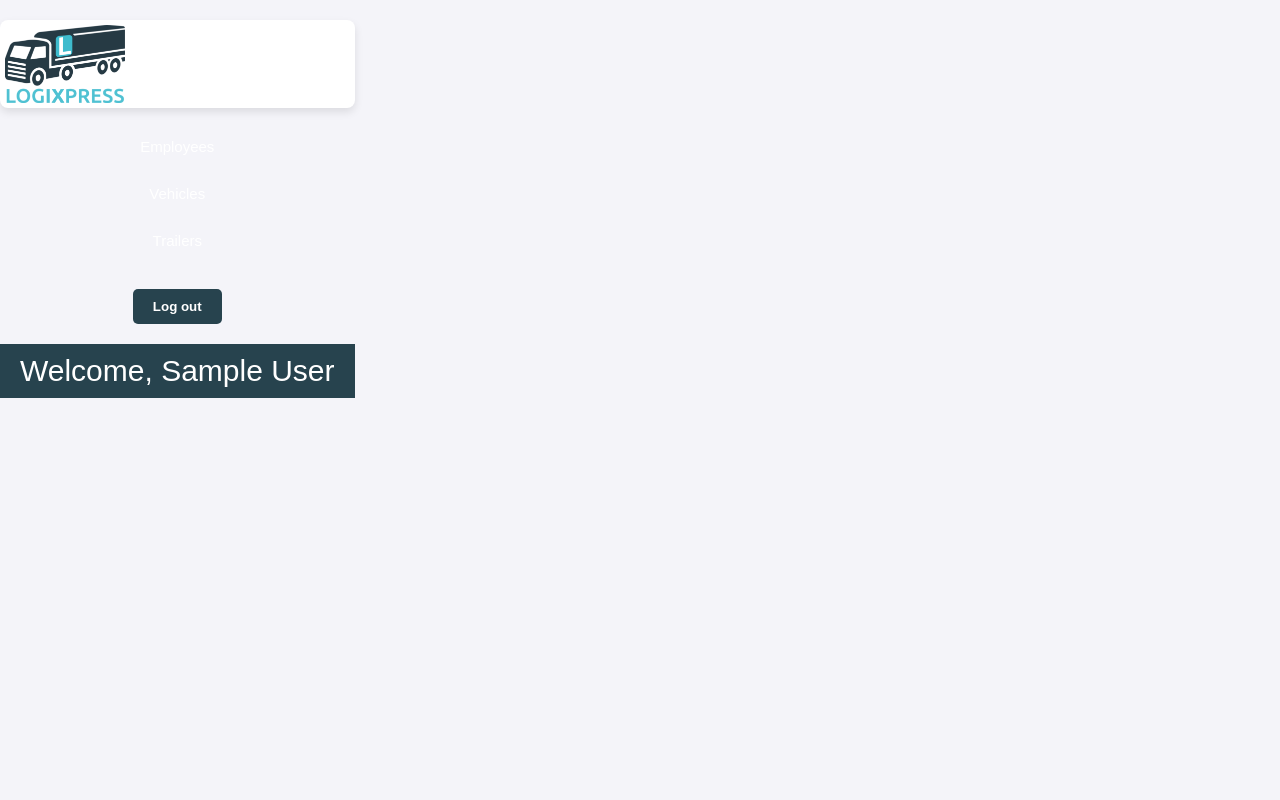
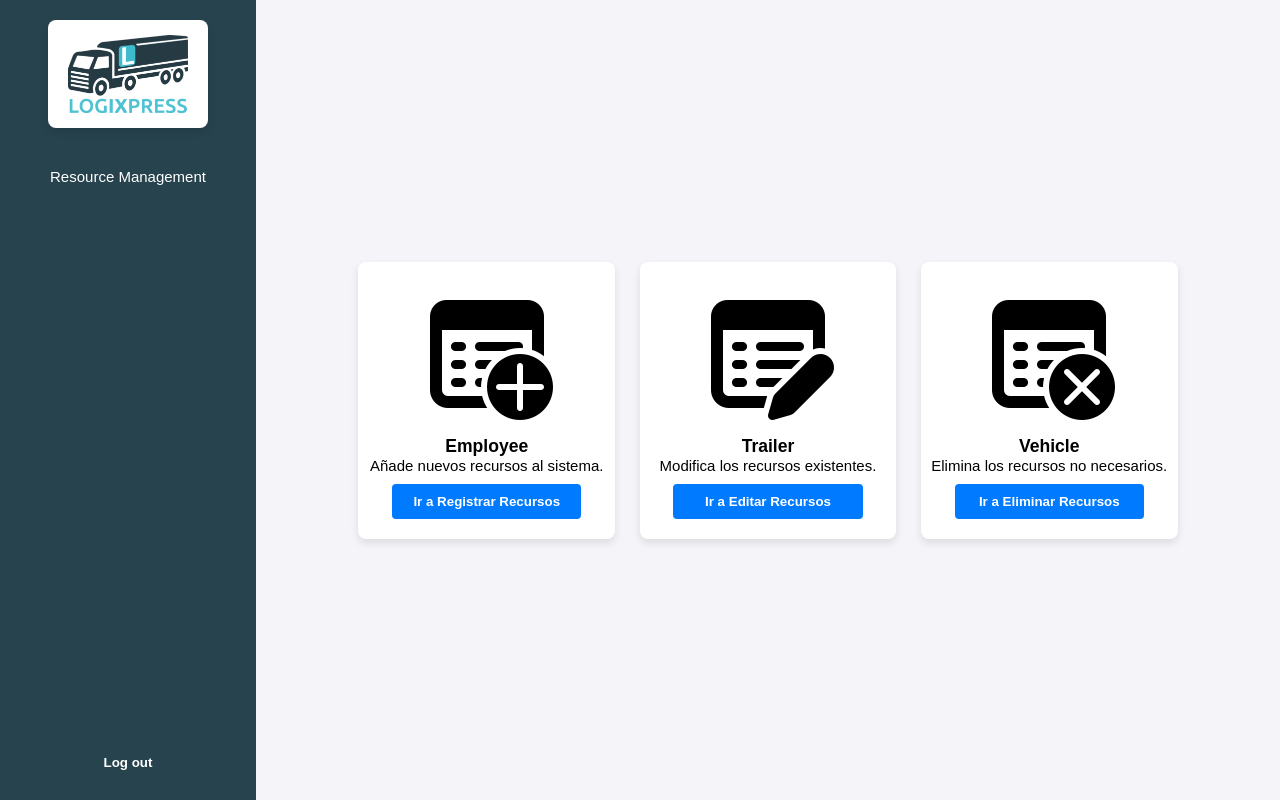
Before and after one commit to MGDavid01/LOGIXPRESS, a PHP site: page /menuADM.php?section=gestion in a window 1280 px wide. Run offline with PHP 8.4, Linux system fonts and the light colour scheme; the visitor is signed in with stand-in values (Sample User, id 1).

Commit message:
cambios tempranos

```diff
--- a/BD_LOGIXPRESS/INSERT_LOGIXPRESS.SQL
+++ b/BD_LOGIXPRESS/INSERT_LOGIXPRESS.SQL
@@ -332,6 +332,7 @@ INSERT INTO producto (nombre, descripcion, categoria, etiquetado, alto, ancho, l
 INSERT INTO estado_emple (codigo, descripcion) VALUES
 ('ACT', 'Activo'),
 ('ENR', 'En Entrega'),
+('RES', 'Reservado'),
 ('SUS', 'Suspendido'),
 ('VAC', 'De Vacaciones'),
 ('RET', 'Retirado');
--- /dev/null
+++ b/css/menuADM/gestionRecursos/vistaGestionRecursos.css
@@ -0,0 +1,70 @@
+.content-origin {
+    all: unset;
+    width: 80%;
+    max-height: 100vh;
+    overflow-y: auto;
+    display: flex;
+    align-items: center;
+    justify-content: center;
+}
+
+.content-card {
+    display: flex;
+    align-items: center;
+    justify-content: center;
+    min-height: max-content;
+    width: 80%;
+    max-height: 100vh;
+    gap: 3%;
+}
+.card {
+    display: flex;
+    flex-direction: column;
+    justify-content: center;
+    width: 30rem;
+    height: 15rem;
+    min-height: max-content;
+    background: #fff;
+    border-radius: 8px;
+    box-shadow: 0 4px 8px rgba(0, 0, 0, 0.1);
+    padding: 2rem 1rem 2rem 1rem;
+    text-align: center;
+    transition: transform 0.2s;
+}
+
+.card:hover {
+    transform: scale(1.05);
+}
+
+.image-container {
+    width: 100%;
+    height: auto;
+    display: flex;
+    justify-content: center;
+    align-items: center;
+    margin-bottom: 10px;
+}
+
+.card i {
+    font-size: 40px;
+    margin-bottom: 10px;
+    color: #007bff;
+}
+
+.card button {
+    align-self: center;
+    text-align: center;
+    font-weight: bold;
+    width: 80%;
+    background-color: #007bff;
+    color: white;
+    border: none;
+    margin-top: 1rem;
+    padding: 10px 20px;
+    border-radius: 4px;
+    cursor: pointer;
+    transition: background-color 0.2s;
+}
+.card button:hover {
+    background-color: #0056b3;
+}
--- /dev/null
+++ b/css/menuADM/menuADM.css
@@ -0,0 +1,5 @@
+.container {
+    display: flex;
+    width: 100vw;
+    height: 100vh;
+}
--- a/menuADM.php
+++ b/menuADM.php
@@ -6,6 +6,7 @@ $db = connectTo2DB();
 function vistaInicial(){
     echo "<p id='welcome'>Welcome, " . $_SESSION['nombre'] . "</p>";
 }
+
 // Función para mostrar el formulario de empleados
 function formularioEmpleado($empleado = null) {
     global $db;
@@ -213,34 +214,40 @@ if ($_SERVER['REQUEST_METHOD'] === 'POST') {
 $section = isset($_GET['section']) ? $_GET['section'] : '';
 include_once('includes/headUsers.php');
 ?>
-    <nav>
+    <link rel="stylesheet" href="css/menuADM/menuADM.css">
+    <link rel="stylesheet" href="css/forms.css">
+    <link rel="stylesheet" href="css/tables.css">
+    <nav class="side-nav">
         <div class="logo-container">
-            <img src="imagenes/LOGIXPRESS_LOGO_F2.png" alt="Logo">
+            <a href="menuADM.php" id="logo-hover"><img src="imagenes/LOGIXPRESS_LOGO_F2.png" alt="Logo"></a>
         </div>
         <ul>
-            <li><a href="?section=empleados">Employees</a></li>
-            <li><a href="?section=vehiculos">Vehicles</a></li>
-            <li><a href="?section=remolques">Trailers</a></li>
+            <li><a href="?section=gestion">Resource Management</a></li>
         </ul>
         <!-- Botón de Logout -->
         <form action="" method="post" >
             <button type="submit" name="accion" value="logout">Log out</button>
         </form>
     </nav>
-
-    <div class="main-content">
+    <div class="content-origin">
         <?php
         switch ($section) {
+            case 'gestion':
+                ?>  <link rel="stylesheet" href="css/menuADM/gestionRecursos/vistaGestionRecursos.css">
+                <?php
+                include_once('php/gestionRecursos/vistaGestionRecursos.php');
+                break;
             case 'vehiculos':
-                formularioVehiculo();
+                ?>  <link rel="stylesheet" href="css/menuADM/vistaHerramientaVehiculos.css">
+                <?php
                 break;
             case 'remolques':
-                formularioRemolque();
-                break;
-            case 'empleados':
-                formularioEmpleado();
+                ?>  <link rel="stylesheet" href="css/menuADM/vistaHerramientaRemolques.css">
+                <?php
                 break;
             default:
+            ?>  <link rel="stylesheet" href="css/menuADM/vistaInicial.css">
+            <?php
                 vistaInicial();
                 break;
         }
--- /dev/null
+++ b/php/gestionRecursos/vistaElegirRecurso.php
@@ -0,0 +1,42 @@
+<script>
+    function agregarRecurso(recurso) {
+            let url = new URL(window.location.href);
+            if (url.searchParams.has('recurso')) {
+                url.searchParams.set('recurso', recurso);
+            } else {
+                url.searchParams.append('recurso', recurso);
+            }
+            window.location.href = url.href;
+        }
+</script>
+<div class="content-card">
+    <!-- Tarjeta para Registrar Recursos -->
+    <div class="card">
+        <div class="image-container">
+            <img src="imagenes/add.png" alt="Registrar Recursos">
+        </div>
+        <h3>Employee</h3>
+        <p>Añade nuevos recursos al sistema.</p>
+        <button onclick="agregarRecurso('empleado')">Ir a Registrar Recursos</button>
+    </div>
+
+    <!-- Tarjeta para Editar Recursos -->
+    <div class="card">
+        <div class="image-container">
+            <img src="imagenes/edit.png" alt="Editar Recursos">
+        </div>
+        <h3>Trailer</h3>
+        <p>Modifica los recursos existentes.</p>
+        <button onclick="agregarRecurso('remolque')">Ir a Editar Recursos</button>
+    </div>
+
+    <!-- Tarjeta para Eliminar Recursos -->
+    <div class="card">
+        <div class="image-container">
+            <img src="imagenes/delete.png" alt="Eliminar Recursos">
+        </div>
+        <h3>Vehicle</h3>
+        <p>Elimina los recursos no necesarios.</p>
+        <button onclick="agregarRecurso('vehiculo')">Ir a Eliminar Recursos</button>
+    </div>
+</div>
--- /dev/null
+++ b/php/gestionRecursos/vistaGestionRecursos.php
@@ -0,0 +1,18 @@
+
+<?php
+    $herramienta = isset($_GET['recurso']) ? $_GET['recurso'] : '';
+    switch ($herramienta) {
+        case 'empleado':
+            include_once('registroRecursos/vistaRegistroRecursos.php');
+            break;
+        case 'editar':
+            include_once('editarRecursos/vistaEditarRecursos.php');
+            break;
+        case 'eliminar':
+            include_once('eliminarRecursos/vistaEliminarRecursos.php');
+            break;
+        default:
+        include_once('vistaElegirRecurso.php');
+            break;
+    }
+?>
```
Also changed, not shown: BD_LOGIXPRESS/TRIGGER_LOGIXPRESS.SQL (+12 -0 lines), css/menuADM/vistaHerramientaEmpleados.css (added, +10 -0 lines), css/menuADM/vistaHerramientaRemolques.css (added, +10 -0 lines), css/menuADM/vistaHerramientaVehiculos.css (added, +10 -0 lines), css/menuADM/vistaInicial.css (added, +9 -0 lines), css/menuAdmin.css (deleted, +0 -26 lines), php/gestionRecursos/vistaElegirHerramienta.php (added, +43 -0 lines), imagenes/add.png (added), imagenes/delete.png (added), imagenes/edit.png (added).
